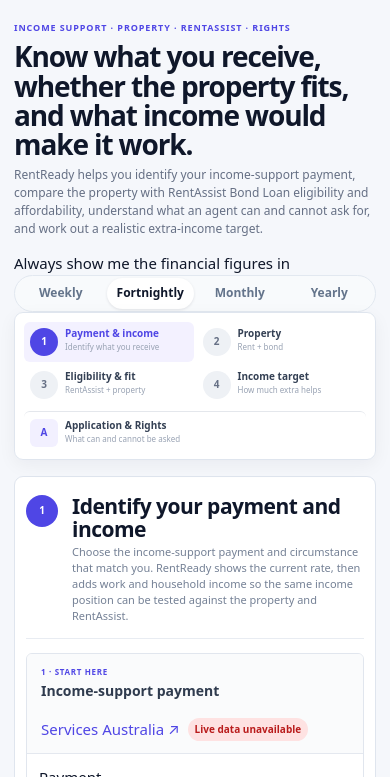
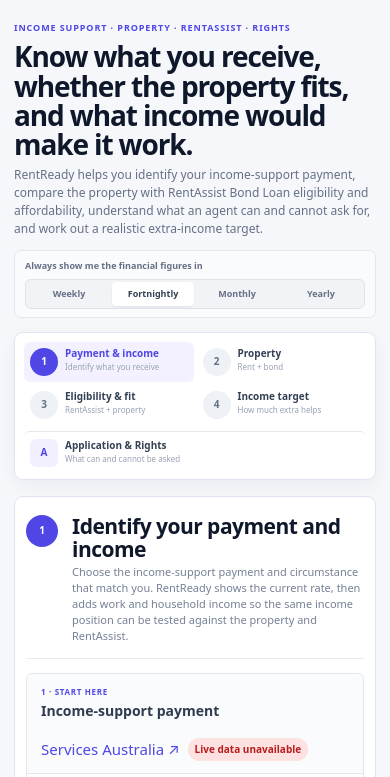
Before and after one commit to dghx23/rentreadyvic, a website: page app.html in a window 390 px wide. Shown: the part 67-844 px from the top of the page. Drawn offline with Linux system fonts and the light colour scheme; no server answers.

Commit message:
Style global financial period preference as secondary control

```diff
--- a/app.css
+++ b/app.css
@@ -1585,3 +1585,37 @@
   .target-rent-entry{grid-template-columns:1fr}
   .target-rent-callout{max-width:none}
 }
+
+
+/* Quiet global financial display preference */
+.financial-period-preference{
+  display:flex;align-items:center;justify-content:flex-start;gap:12px;
+  margin:-2px 0 14px;padding:8px 10px;
+  border:1px solid #e2e7ef;border-radius:7px;background:#fafbfc
+}
+.financial-period-label{
+  font-size:9px;color:#667085;font-weight:800
+}
+.financial-period-preference .period-switch{
+  margin:0!important;padding:2px!important;
+  background:#f1f3f7!important;border:1px solid #dde3eb!important;
+  border-radius:6px!important
+}
+.financial-period-preference .period-switch button{
+  padding:5px 8px!important;border-radius:4px!important;
+  font-size:9px!important;color:#667085!important
+}
+.financial-period-preference .period-switch button.active{
+  background:#fff!important;color:#344054!important;
+  box-shadow:0 1px 2px rgba(15,23,42,.08)!important
+}
+.topbar .period-switch{display:none!important}
+@media(max-width:620px){
+  .financial-period-preference{
+    align-items:flex-start;flex-direction:column;gap:6px
+  }
+  .financial-period-preference .period-switch{
+    width:100%;display:grid;grid-template-columns:repeat(4,1fr)
+  }
+  .financial-period-preference .period-switch button{width:100%}
+}
```
